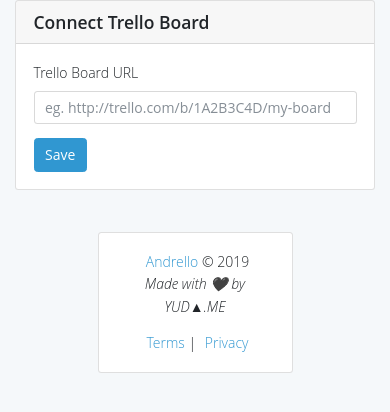
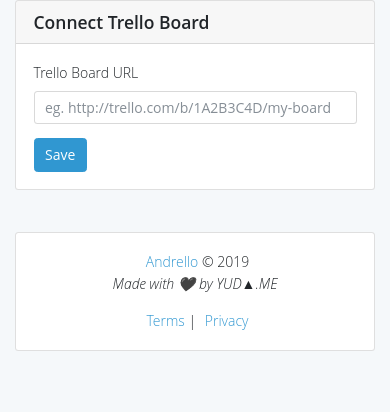
Before and after one commit to yudame/pop-api, a Django app: page /trello/setup in a window 390 px wide. Shown: the part 42-454 px from the top of the page. Run offline with Django 3.2, Linux system fonts and the light colour scheme; parts of the project's set-up code (start-up, migrations or seed data) failed here and were passed over; some libraries are stand-ins or nearby versions.

Commit message:
refactor footer

```diff
--- a/settings/__init__.py
+++ b/settings/__init__.py
@@ -148,6 +148,7 @@
     os.path.join(SITE_ROOT, 'static'),
     ('user', os.path.join(SITE_ROOT, 'apps/user/static')),
     ('blog', os.path.join(SITE_ROOT, 'apps/blog/static')),
+    ('trello', os.path.join(SITE_ROOT, 'apps/trello/static')),
 )
 
 if LOCAL:
--- a/templates/base.html
+++ b/templates/base.html
@@ -93,7 +93,7 @@
   </main>
 
 
-  <footer class="footer mt-5" style="padding: 0 25% 0 25%;">
+  <footer class="footer mt-5">
     {% block footer %}
       {% include 'footer.html' %}
     {% endblock footer %}
--- a/templates/footer.html
+++ b/templates/footer.html
@@ -1,3 +1,9 @@
+
+<div class="container" style="">
+
+  <div class="row justify-content-center">
+
+    <div class="col-md-8 col-sm-12">
 
       <div class="card card-link-list text-center">
         <div class="card-body">
@@ -16,3 +22,9 @@
 
         </div>
       </div>
+
+    </div>
+
+  </div>
+
+</div>
```
Lines whose indentation alone changed are shown as unchanged.
